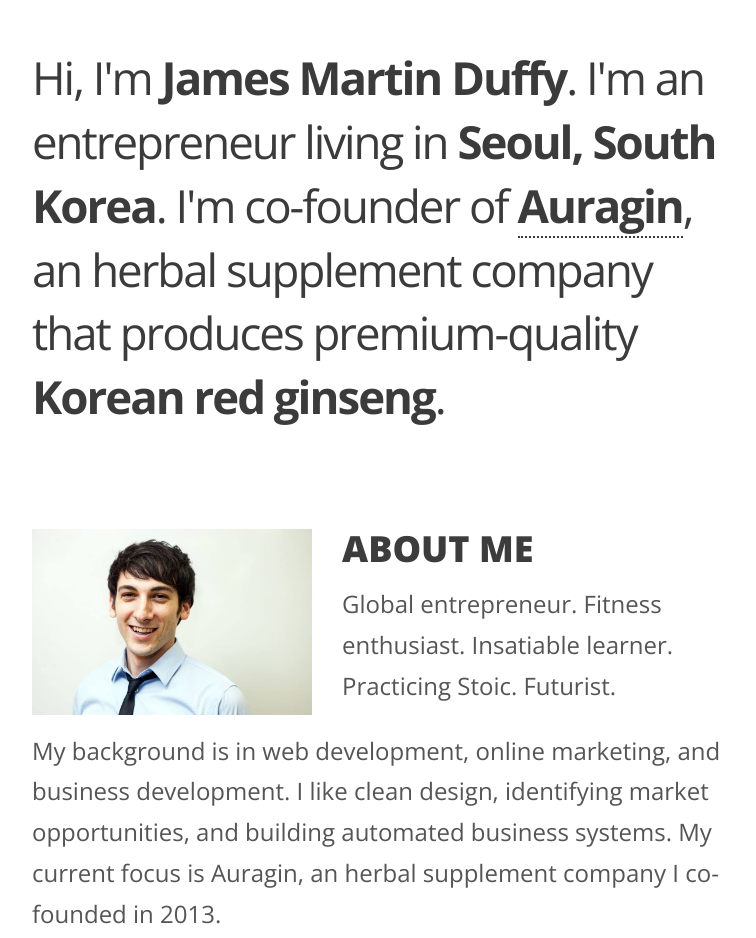
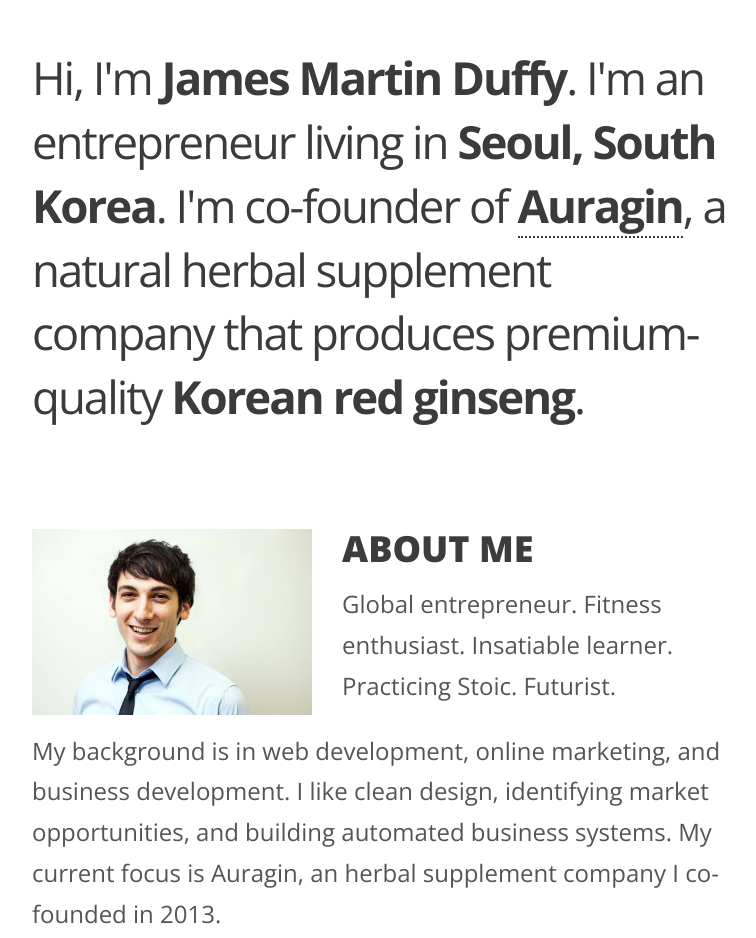
Before and after one commit to jamesmartinduffy/jamesmartinduffy.com, a plain HTML site: page index.html in a window 1280 px wide. Shown: the part 104-1042 px from the top of the page, without its empty margins (258-1014 px from the left). Drawn offline with nearby package versions, Linux system fonts and the light colour scheme.

Commit message:
Minor text change

```diff
--- a/index.html
+++ b/index.html
@@ -16,7 +16,7 @@
 <body>
   <main>
     <header>
-      Hi, I'm <strong>James Martin Duffy</strong>. I'm an entrepreneur living in <strong>Seoul, South Korea</strong>. I'm co-founder of <a href="http://auraginhealth.com">Auragin</a>, an herbal supplement company that produces premium-quality <strong>Korean red ginseng</strong>.
+      Hi, I'm <strong>James Martin Duffy</strong>. I'm an entrepreneur living in <strong>Seoul, South Korea</strong>. I'm co-founder of <a href="http://auraginhealth.com">Auragin</a>, a natural herbal supplement company that produces premium-quality <strong>Korean red ginseng</strong>.
     </header>
 
     <section>
```
